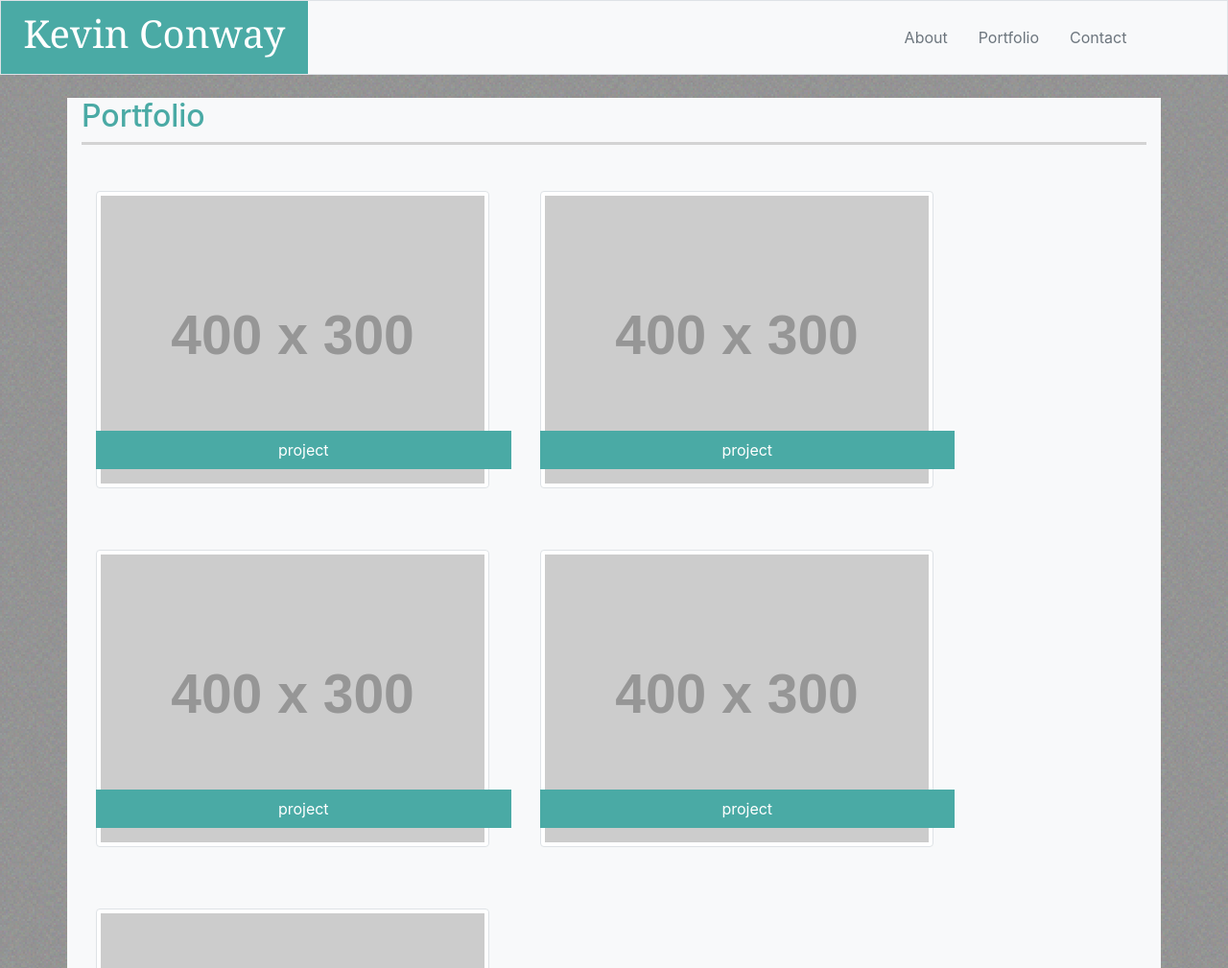
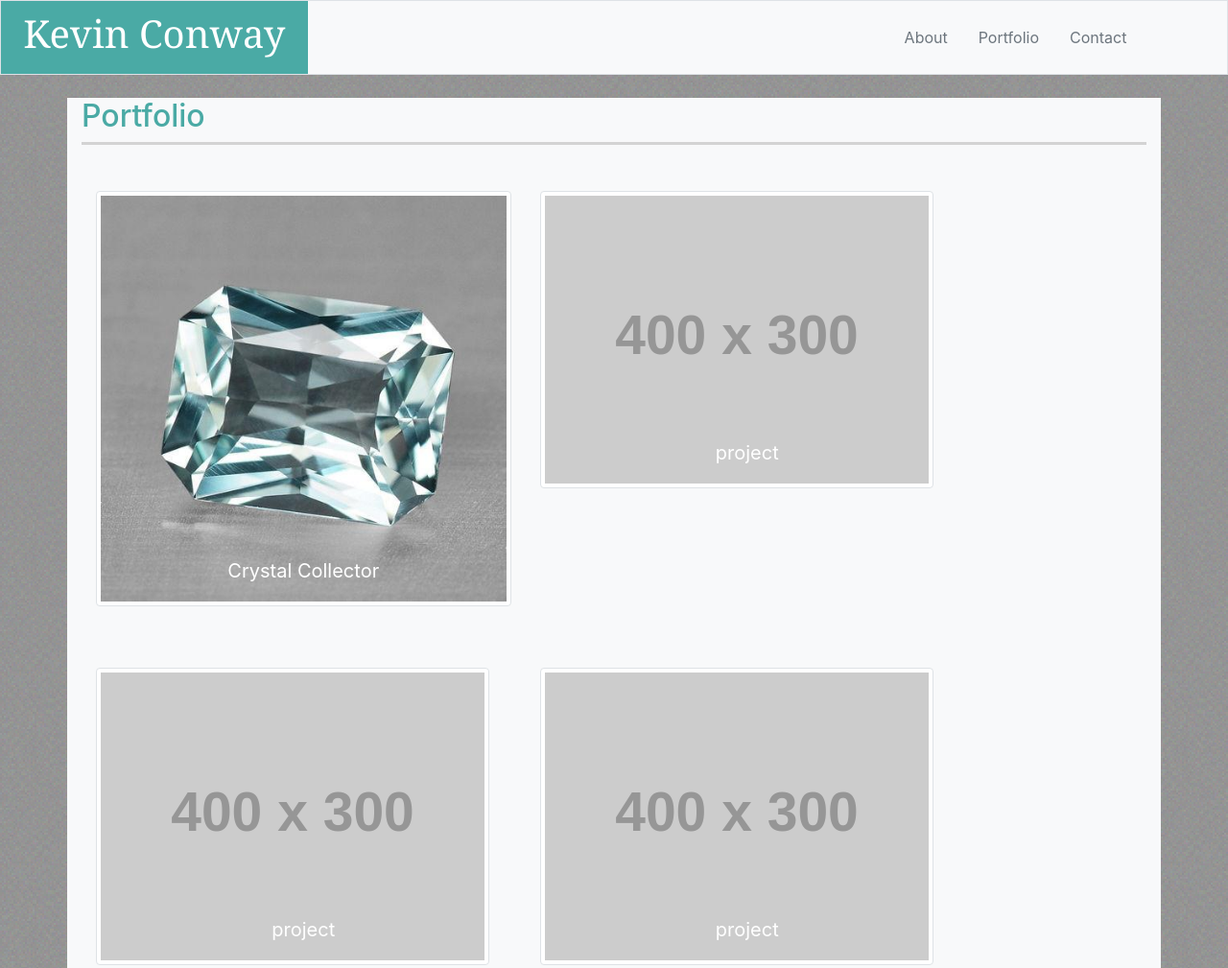
Before and after one commit to Kpconway519/Bootstrap-Portfolio, a plain HTML site: page portfolio.html in a window 1280 px wide. Shown: the top 1009 px of the page at 96% size. Drawn offline with nearby package versions, Linux system fonts and the light colour scheme; placeholder pictures from the web are drawn by us.

Commit message:
fixed labels and linked to my crystal collector game.

```diff
--- a/portfolio.html
+++ b/portfolio.html
@@ -37,33 +37,33 @@
 
                       <!-- I know the "floaterLabel"'s do not look right at the large end of the "small" class or above the end of the "large" class. Not sure why. Would appreciate some feedback on this. Thanks -->
                       <div class="col-lg-5 col-md-5 col-xs-6">
-                        <a href="#" class="d-block mb-4 h-100">
-                          <img class="img-fluid img-thumbnail" src="http://placehold.it/400x300" alt="">
-                          <p class="floaterLabel position-relative text-center" style="bottom: 60px; background-color: #4aaaa5; color: white; height: 40px; padding-top: 8px;">project</p>
+                        <a href="https://kpconway519.github.io/unit-4-game/" class="d-block mb-4 h-100">
+                          <img class="img-fluid img-thumbnail" src="images/Aqua copy.jpg" alt="">
+                          <p class="floaterLabel position-relative text-center" style="bottom: 60px; color: white;font-size: 20px ; height: 40px; padding-top: 8px;">Crystal Collector</p>
                         </a>
                       </div>
                       <div class="col-lg-5 col-md-5 col-xs-6">
                             <a href="#" class="d-block mb-4 h-100">
                               <img class="img-fluid img-thumbnail" src="http://placehold.it/400x300" alt="">
-                              <p class="floaterLabel position-relative text-center" style="bottom: 60px; background-color: #4aaaa5; color: white; height: 40px; padding-top: 8px;">project</p>
+                              <p class="floaterLabel position-relative text-center" style="bottom: 60px; color: white; height: 40px; padding-top: 8px; font-size: 20px; ">project</p>
                             </a>
                       </div>
                       <div class="col-lg-5 col-md-5 col-xs-6">
                             <a href="#" class="d-block mb-4 h-100">
                               <img class="img-fluid img-thumbnail" src="http://placehold.it/400x300" alt="">
-                              <p class="floaterLabel position-relative text-center" style="bottom: 60px; background-color: #4aaaa5; color: white; height: 40px; padding-top: 8px;">project</p>
+                              <p class="floaterLabel position-relative text-center" style="bottom: 60px; color: white; height: 40px; padding-top: 8px; font-size: 20px; ">project</p>
                             </a>
                       </div>
                       <div class="col-lg-5 col-md-5 col-xs-6">
                             <a href="#" class="d-block mb-4 h-100">
                               <img class="img-fluid img-thumbnail" src="http://placehold.it/400x300" alt="">
-                              <p class="floaterLabel position-relative text-center" style="bottom: 60px; background-color: #4aaaa5; color: white; height: 40px; padding-top: 8px;">project</p>
+                              <p class="floaterLabel position-relative text-center" style="bottom: 60px; color: white; height: 40px; padding-top: 8px; font-size: 20px; ">project</p>
                             </a>
                       </div>
                       <div class="col-lg-5 col-md-5 col-xs-6">
                             <a href="#" class="d-block mb-4 h-100">
                               <img class="img-fluid img-thumbnail" src="http://placehold.it/400x300" alt="">
-                              <p class="floaterLabel position-relative text-center" style="bottom: 60px; background-color: #4aaaa5; color: white; height: 40px; padding-top: 8px;">project</p>
+                              <p class="floaterLabel position-relative text-center" style="bottom: 60px; color: white; height: 40px; padding-top: 8px; font-size: 20px; ">project</p>
                             </a>
                       </div>
                     </div>
@@ -81,13 +81,13 @@
 
 
         <footer style="height: 50px; color: #fff; border-top: 3px solid #4aaaa5; padding-top: 10px;" class="app-footer bg-dark text-center">
-                <div class="ml-auto">© Copywright</div>
+                <div class="ml-auto">© Copyright</div>
 
         </footer>
 
 
 
-
+\
 
 </body>
 </html>
```
Also changed, not shown: contact.html (+1 -1 lines), index.html (+1 -1 lines), images/Aqua copy.jpg (added).
